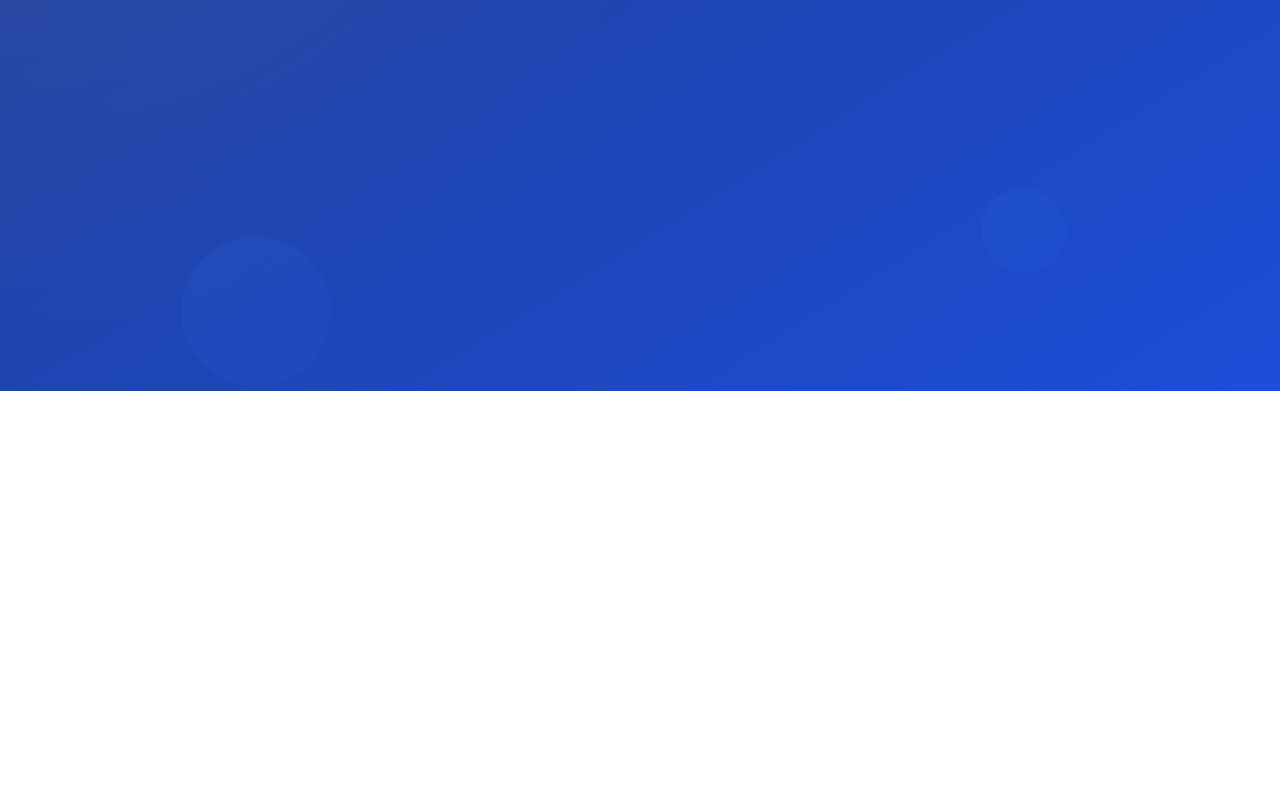
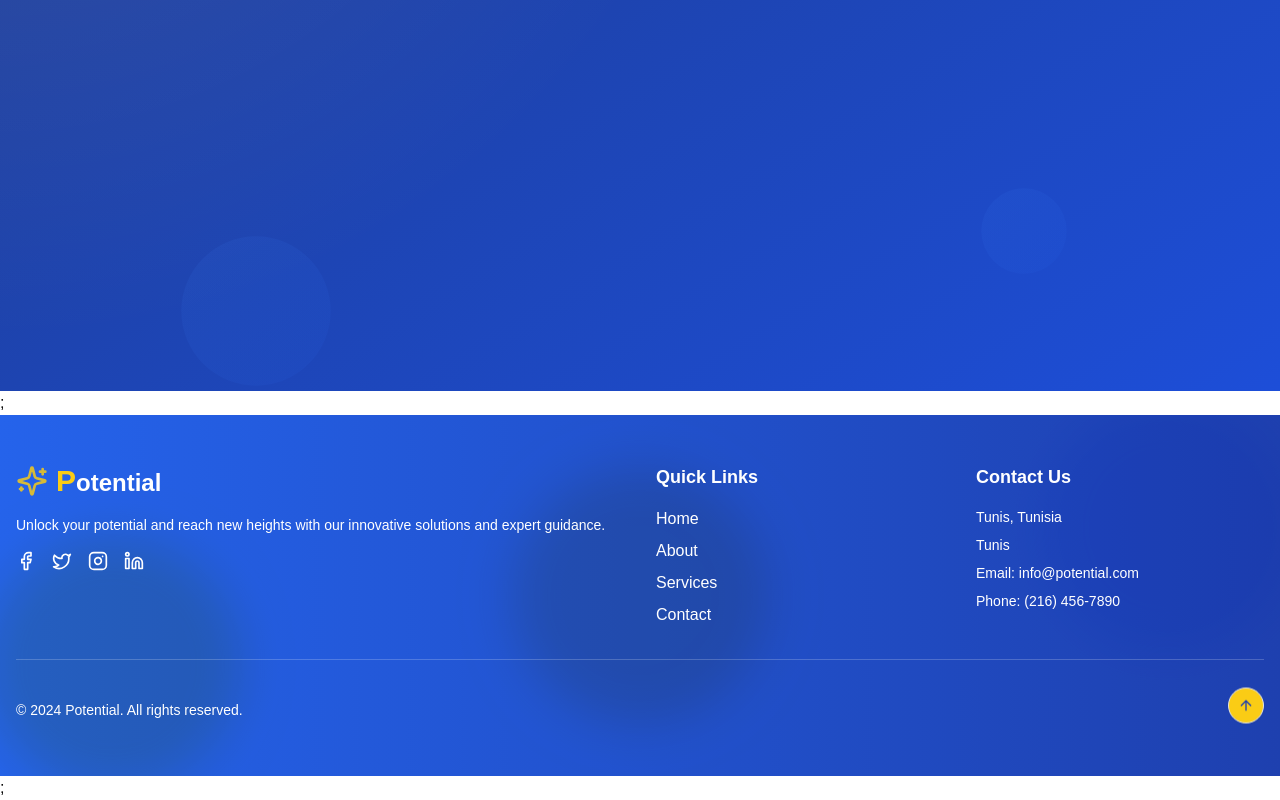
Before and after one commit to codeTun/potential, a Next.js app: page / in a window 1280 px wide. Shown: the part 409-1209 px from the top of the page. Before the commit the page ends 800 px from the top, so only its background shows below. Built offline with nearby package versions, Linux system fonts and the light colour scheme.

Commit message:
🌟 Implemented the Footer component

```diff
--- a/app/page.tsx
+++ b/app/page.tsx
@@ -1,5 +1,11 @@
+import { Footer } from "@/components/footer";
 import { HeroSectionComponent } from "@/components/hero-section";
 
 export default function Home() {
-  return <HeroSectionComponent />;
+  return (
+    <>
+      <HeroSectionComponent />;
+      <Footer />;
+    </>
+  );
 }
--- /dev/null
+++ b/components/footer.tsx
@@ -0,0 +1,130 @@
+"use client";
+import { Button } from "@/components/ui/button";
+import {
+  Sparkles,
+  Facebook,
+  Twitter,
+  Instagram,
+  Linkedin,
+  ArrowUp,
+} from "lucide-react";
+
+export function Footer() {
+  const scrollToTop = () => {
+    window.scrollTo({ top: 0, behavior: "smooth" });
+  };
+
+  return (
+    <div>
+      {/* Footer */}
+      <footer className="bg-gradient-to-r from-blue-600 to-blue-800 text-white py-12 relative overflow-hidden">
+        {/* Animated background shapes */}
+        <div className="absolute inset-0 overflow-hidden">
+          <div className="absolute -bottom-4 -left-4 w-64 h-64 bg-yellow-400 rounded-full mix-blend-multiply filter blur-xl opacity-20 animate-blob"></div>
+          <div className="absolute -top-4 -right-4 w-64 h-64 bg-blue-400 rounded-full mix-blend-multiply filter blur-xl opacity-20 animate-blob animation-delay-2000"></div>
+          <div className="absolute top-1/2 left-1/2 transform -translate-x-1/2 -translate-y-1/2 w-64 h-64 bg-orange-400 rounded-full mix-blend-multiply filter blur-xl opacity-20 animate-blob animation-delay-4000"></div>
+        </div>
+
+        <div className="container mx-auto px-4 relative z-10">
+          <div className="grid grid-cols-1 md:grid-cols-4 gap-8 mb-8">
+            <div className="col-span-1 md:col-span-2">
+              <div className="flex items-center space-x-2 mb-4">
+                <Sparkles className="h-8 w-8 text-yellow-400 animate-pulse" />
+                <span className="text-2xl font-bold">
+                  <span className="text-yellow-400 text-3xl">P</span>otential
+                </span>
+              </div>
+              <p className="text-sm mb-4">
+                Unlock your potential and reach new heights with our innovative
+                solutions and expert guidance.
+              </p>
+              <div className="flex space-x-4">
+                <a
+                  href="#"
+                  className="text-white hover:text-yellow-400 transition-colors"
+                >
+                  <Facebook size={20} />
+                </a>
+                <a
+                  href="#"
+                  className="text-white hover:text-yellow-400 transition-colors"
+                >
+                  <Twitter size={20} />
+                </a>
+                <a
+                  href="#"
+                  className="text-white hover:text-yellow-400 transition-colors"
+                >
+                  <Instagram size={20} />
+                </a>
+                <a
+                  href="#"
+                  className="text-white hover:text-yellow-400 transition-colors"
+                >
+                  <Linkedin size={20} />
+                </a>
+              </div>
+            </div>
+            <div>
+              <h3 className="text-lg font-semibold mb-4">Quick Links</h3>
+              <ul className="space-y-2">
+                <li>
+                  <a
+                    href="#"
+                    className="hover:text-yellow-400 transition-colors"
+                  >
+                    Home
+                  </a>
+                </li>
+                <li>
+                  <a
+                    href="#"
+                    className="hover:text-yellow-400 transition-colors"
+                  >
+                    About
+                  </a>
+                </li>
+                <li>
+                  <a
+                    href="#"
+                    className="hover:text-yellow-400 transition-colors"
+                  >
+                    Services
+                  </a>
+                </li>
+                <li>
+                  <a
+                    href="#"
+                    className="hover:text-yellow-400 transition-colors"
+                  >
+                    Contact
+                  </a>
+                </li>
+              </ul>
+            </div>
+            <div>
+              <h3 className="text-lg font-semibold mb-4">Contact Us</h3>
+              <p className="text-sm mb-2">Tunis, Tunisia</p>
+              <p className="text-sm mb-2">Tunis </p>
+              <p className="text-sm mb-2">Email: info@potential.com</p>
+              <p className="text-sm">Phone: (216) 456-7890</p>
+            </div>
+          </div>
+          <div className="border-t border-white/20 pt-8 flex flex-col md:flex-row justify-between items-center">
+            <p className="text-sm mb-4 md:mb-0">
+              &copy; 2024 Potential. All rights reserved.
+            </p>
+            <Button
+              onClick={scrollToTop}
+              variant="outline"
+              size="icon"
+              className="bg-yellow-400 text-blue-800 hover:bg-yellow-500 transition-colors rounded-full animate-bounce"
+            >
+              <ArrowUp size={20} />
+            </Button>
+          </div>
+        </div>
+      </footer>
+    </div>
+  );
+}
```
